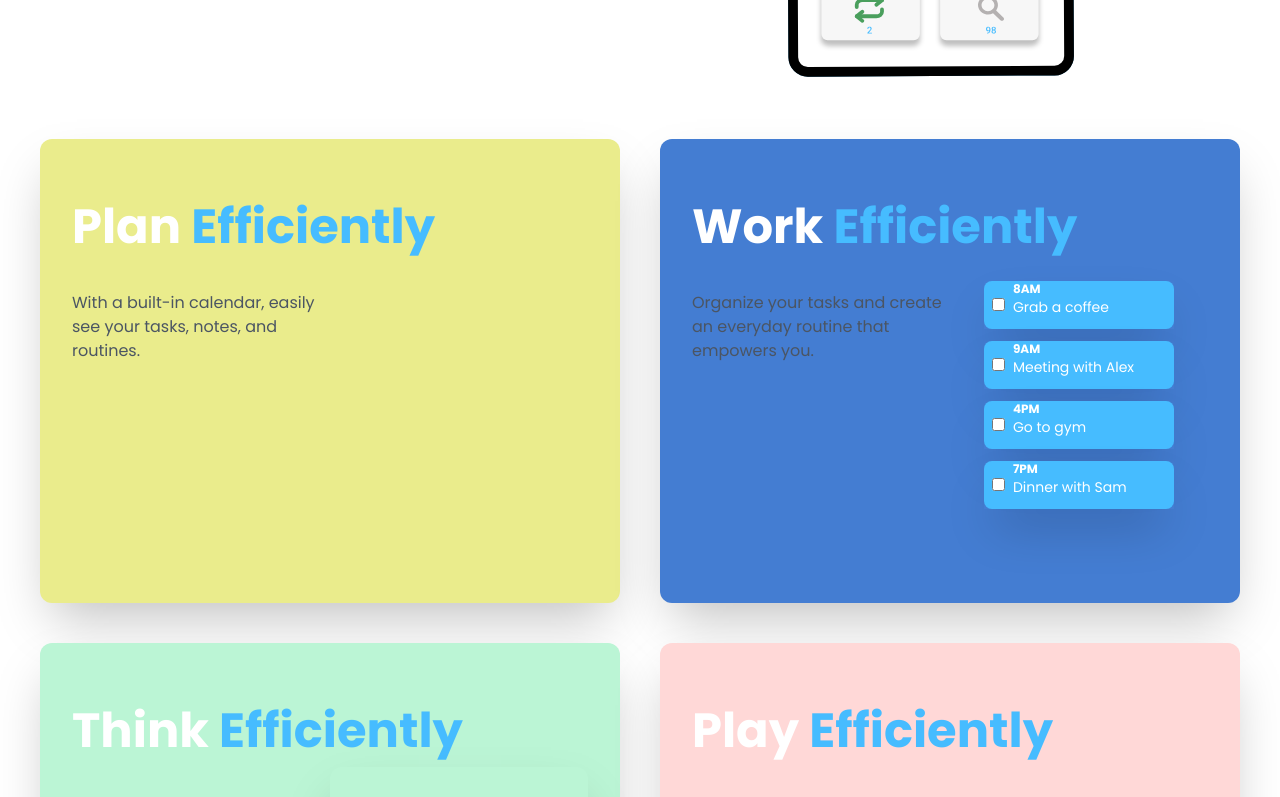
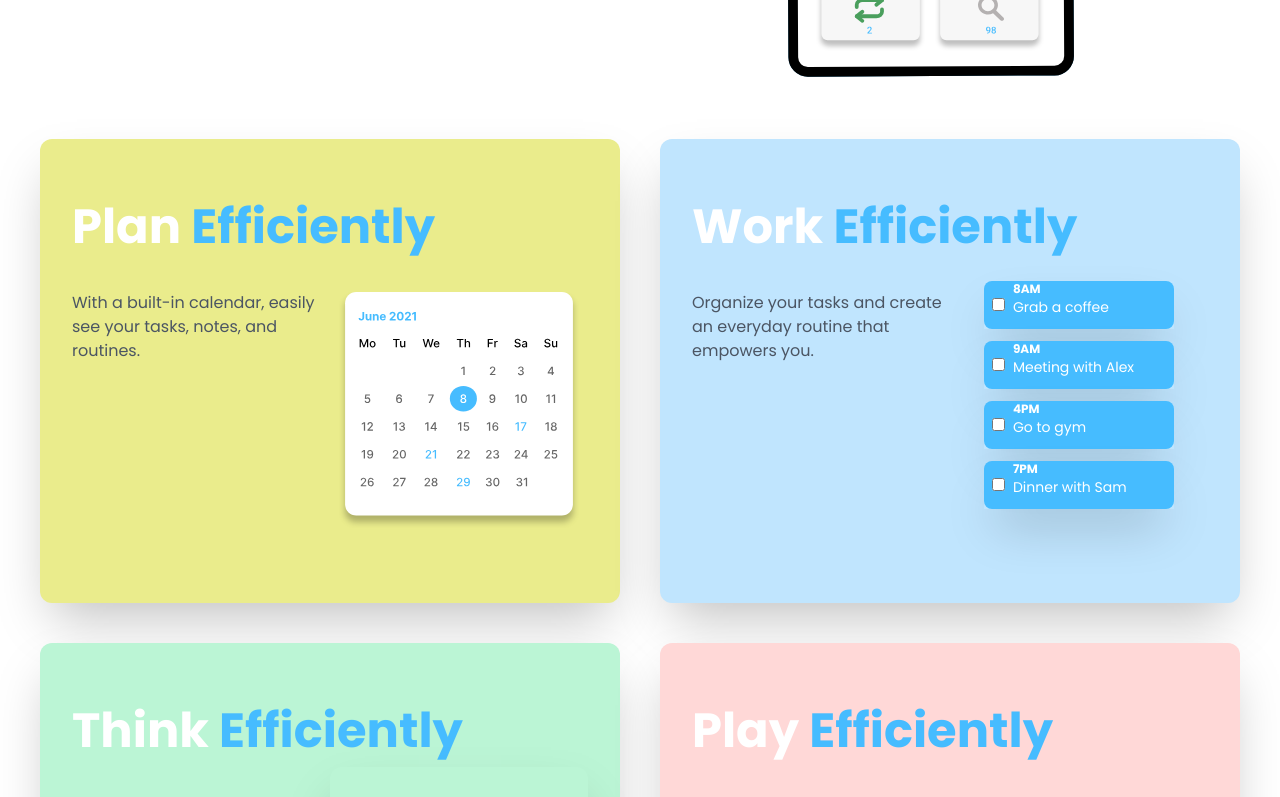
Before and after one commit to pythagoreaneng/efficiently-app-landing, a React (Create React App) app: page / in a window 1280 px wide. Shown: the part 660-1457 px from the top of the page. Built offline with nearby package versions, Linux system fonts and the light colour scheme.

Commit message:
Add  CalendarMockup

```diff
--- /dev/null
+++ b/src/components/Calendar.js
@@ -0,0 +1,5 @@
+import React, { memo } from "react";
+
+export default memo(function Calendar() {
+  return <div></div>;
+});
--- a/src/pages/index.js
+++ b/src/pages/index.js
@@ -2,12 +2,14 @@ import React from "react";
 import Card from "../components/Card";
 import "../App.css";
 import MainMockup from "../img/Mockup1.svg";
+import CalendarMockup from "../img/Calendar.svg";
 import Dot from "../components/Dot";
 import Face from "../img/Face.svg";
 import { useState } from "react";
 import Task from "../components/Task";
 import Note from "../components/Note";
 import Waitlist from "../components/Waitlist";
+import { red } from "jest-matcher-utils/node_modules/chalk";
 
 const Home = () => {
   const [cardColor, setCardColor] = useState("#FFD8D7");
@@ -43,9 +45,10 @@ const Home = () => {
           style={{ backgroundColor: "#EAEC8C" }}
           title="Plan"
           body="With a built-in calendar, easily see your tasks, notes, and routines."
+          content={<img className="h-auto w-60 mt-8" src={CalendarMockup} />}
         />
         <Card
-          style={{ backgroundColor: "#447DD2" }}
+          style={{ backgroundColor: "#C0E5FE" }}
           title="Work"
           body="Organize your tasks and create an everyday routine that empowers you."
           content={
```
Also changed, not shown: src/img/Calendar.svg (added).
